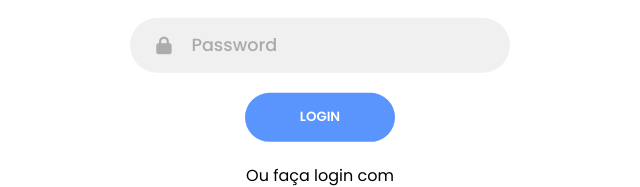
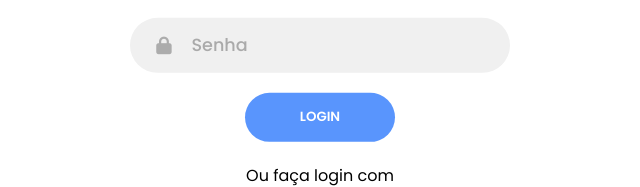
Before and after one commit to deivilydias/sign-in-e-sign-up, a plain HTML site: page index.html in a window 1280 px wide. Shown: the part 343-530 px from the top of the page, 640-1280 px from the left. Drawn offline with Linux system fonts and the light colour scheme.

Commit message:
Add files via upload

```diff
--- a/index.html
+++ b/index.html
@@ -22,7 +22,7 @@
             </div>
             <div class="input-field">
               <i class="fas fa-lock"></i>
-              <input type="password" placeholder="Password" />
+              <input type="password" placeholder="Senha" />
             </div>
             <input type="submit" value="Login" class="btn solid" />
             <p class="social-text">Ou faça login com</p>
```
